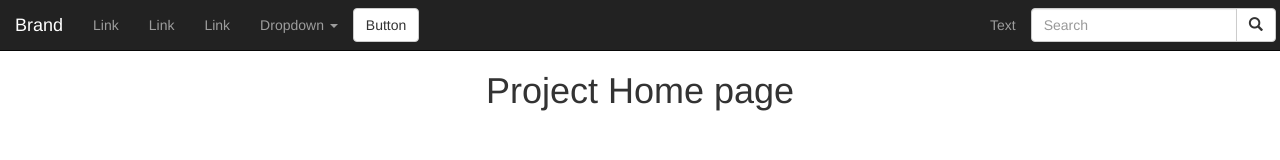
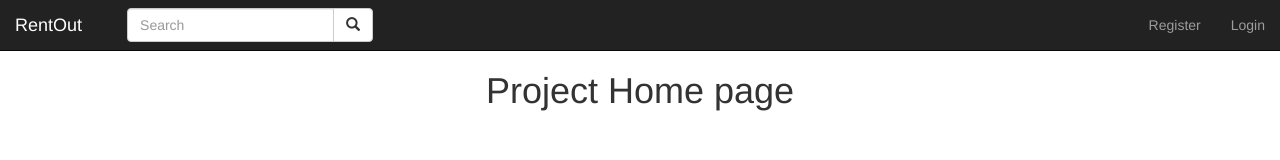
Before and after one commit to shahdhr/WebDevSpring2016, a website: page public/project/index.html in a window 1280 px wide. Drawn offline with nearby package versions, Linux system fonts and the light colour scheme; some packages are replaced by stand-ins of ours.

Commit message:
Cleaned the header.view.html file to show only what is needed

```diff
--- a/public/project/client/views/header/header.view.html
+++ b/public/project/client/views/header/header.view.html
@@ -1,5 +1,5 @@
 <div class="navbar navbar-inverse navbar-fixed-top" role="navigation">
-
+    <div class="container-fluid">
         <div class="navbar-header">
             <button type="button" class="navbar-toggle" data-toggle="collapse" data-target=".navbar-collapse">
                 <span class="sr-only">Toggle navigation</span>
@@ -7,30 +7,12 @@
                 <span class="icon-bar"></span>
                 <span class="icon-bar"></span>
             </button>
-        <a class="navbar-brand" rel="home" href="#">Brand</a>
+            <a class="navbar-brand" rel="home" href="#">RentOut</a>
         </div>
 
         <div class="collapse navbar-collapse">
-
-        <ul class="nav navbar-nav">
-            <li><a href="#">Link</a></li>
-            <li><a href="#">Link</a></li>
-            <li><a href="#">Link</a></li>
-            <li class="dropdown">
-                <a href="#" class="dropdown-toggle" data-toggle="dropdown">Dropdown <b class="caret"></b></a>
-                <ul class="dropdown-menu">
-                    <li><a href="#">Action</a></li>
-                    <li><a href="#">Another action</a></li>
-                    <li class="divider"></li>
-                    <li><a href="#">Separated link</a></li>
-                    <li class="divider"></li>
-                    <li><a href="#">One more separated link</a></li>
-                </ul>
-            </li>
-        </ul>
-        <button type="button" class="btn btn-default navbar-btn">Button</button>
-        <div class="col-sm-3 pull-right  no-breaking padding-search-bar">
-            <div class="navbar-text">Text</div>
+            <div class="col-sm-3 no-breaking">
+                <!--<div class="navbar-text">Text</div>-->
                 <form class="navbar-form" role="search">
                     <div class="input-group">
                         <input type="text" class="form-control" placeholder="Search" name="srch-term" id="srch-term">
@@ -40,6 +22,10 @@
                     </div>
                 </form>
             </div>
-
+            <ul class="nav navbar-nav navbar-right">
+                <li><a href="#">Register</a></li>
+                <li><a href="#">Login</a></li>
+            </ul>
         </div>
     </div>
+</div>
```
Lines whose indentation alone changed are shown as unchanged.
